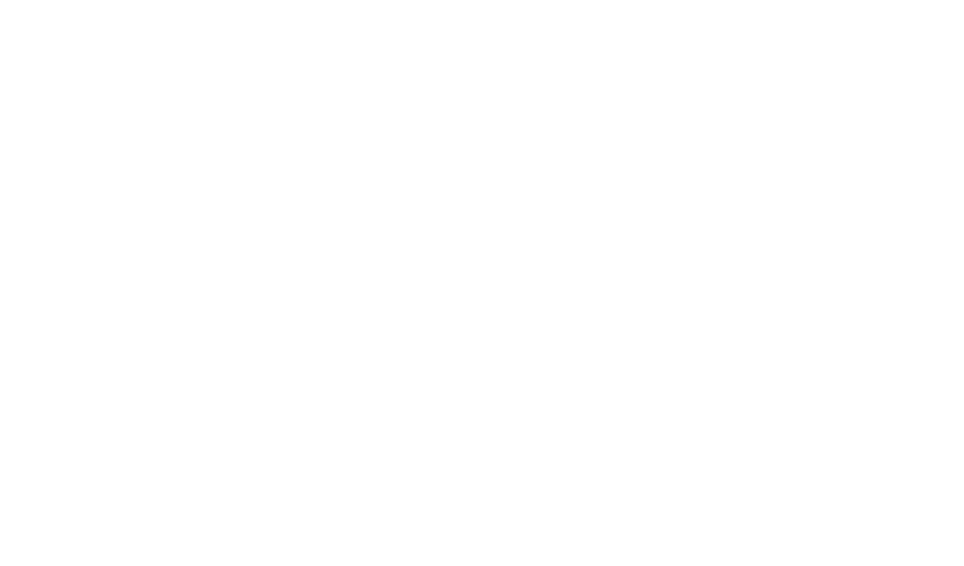
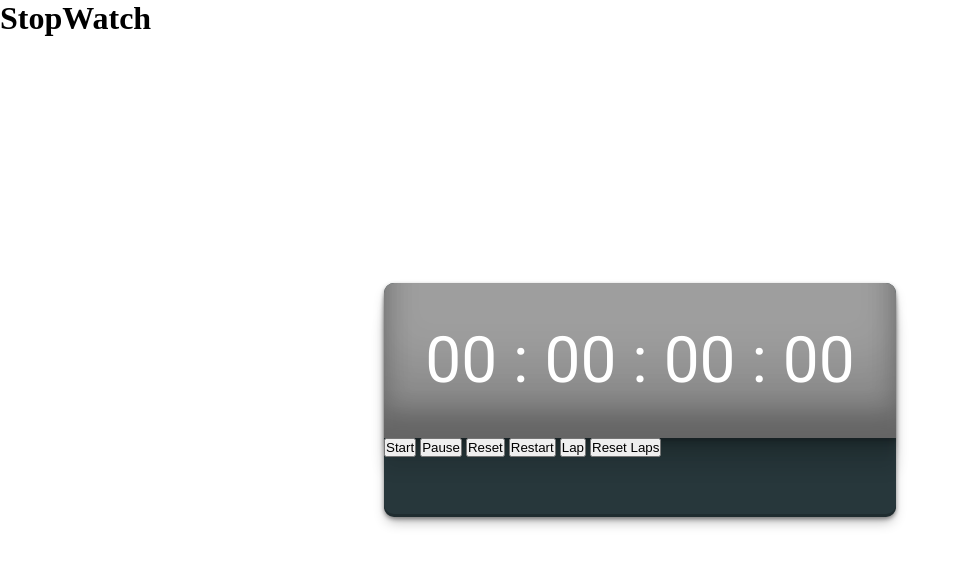
Before and after one commit to MUsmanAamir/PRODIGY_WD_02, a plain HTML site: page index.html in a window 1280 px wide. Shown: the whole page, without its empty margins (0-964 px from the left). Drawn offline with Linux system fonts and the light colour scheme.

Commit message:
html done

```diff
--- a/app.js
+++ b/app.js
@@ -0,0 +1,85 @@
+var ms = 0, s = 0, m = 0, h = 0
+var timer;
+
+var display = document.querySelector(".timer-Display")
+var laps = document.querySelector(".laps")
+
+
+function start(){
+    if(!timer){
+        timer = setInterval(run, 10)
+    }
+}
+
+function run(){
+    display.innerHTML = getTimer()
+    ms++
+    if(ms == 100){
+        ms = 0
+        s++
+    }
+    if(s == 60){
+        s = 0
+        m++
+    }
+    if(m == 60){
+        m = 0
+        h++
+    }
+
+    if(h == 13){
+        h = 1
+    }
+}
+
+function getTimer(){
+    return (h<10 ? "0" + h: h) + " : " + (m<10 ? "0" + m : m) + " : " + (s<10 ? "0" + s : s) + " : " + (ms<10 ? "0" + ms : ms);
+}
+
+
+
+function pause(){
+    stopTimer()
+}
+
+function stopTimer(){
+    clearInterval(timer)
+    timer = false
+}
+
+
+
+
+function reset(){
+    stopTimer()
+    ms = 0
+    s = 0
+    m = 0
+    h = 0
+    display.innerHTML = getTimer()
+}
+
+
+
+
+function restart(){
+    if(timer){
+        reset()
+        start()
+    }
+
+}
+
+
+// lap = taking screenshot of current time...
+function lap() {
+    if(timer) {
+        var Li = document.createElement("li")
+        Li.innerHTML = getTimer()
+        laps.appendChild(Li)
+    }
+}
+
+function resetLap(){
+    laps.innerHTML = ""
+}
--- a/index.html
+++ b/index.html
@@ -3,9 +3,29 @@
 <head>
     <meta charset="UTF-8">
     <meta name="viewport" content="width=device-width, initial-scale=1.0">
-    <title>Document</title>
+    <link href="https://fonts.googleapis.com/css2?family=Poppins:ital,wght@0,100;0,200;0,300;0,400;0,500;0,600;0,700;0,800;0,900;1,100;1,200;1,300;1,400;1,500;1,600;1,700;1,800;1,900&display=swap" rel="stylesheet">
+    <title>StopWatch using JS</title>
+    <link rel="stylesheet" href="style.css">
+    <h1>StopWatch</h1>
 </head>
 <body>
 
+    <link href="https://fonts.googleapis.com/css2?family=Roboto:wght@100;300;400;500&display=swap" rel="stylesheet">
+    <div class="container">
+        <div class="timer-Display">
+            00 : 00 : 00 : 00
+        </div>
+        <ul class="laps"></ul>
+          <div class="buttons">
+            <button id="startTimer" onclick="start()">Start</button>
+            <button id="pauseTimer" onclick="pause()">Pause</button>
+            <button id="resetTime" onclick="reset()">Reset</button>
+            <button id="restartTimer" onclick="restart()">Restart</button>
+            <button id="lap" onclick="lap()">Lap</button>
+            <button id="resetLap" onclick="resetLap()">Reset Laps</button>
+        </div>
+
+    </div>
+    <script src="/app.js"></script>
 </body>
 </html>
--- a/style.css
+++ b/style.css
@@ -0,0 +1,42 @@
+*{
+    margin: 0;
+    padding: 0;
+    box-sizing: border-box;
+}
+
+.container{
+    background-color: #27373b;
+    width: 40%;
+    min-width: 500px;
+    position: absolute;
+    top: 50%;
+    left: 50%;
+    transform: translate(-50%, -50%);
+    padding-top: 0;
+    padding-bottom: 60px;
+    border-radius: 10px;
+    box-shadow: rgba(0, 0, 0, 0.4) 0px 2px 4px,
+                rgba(0, 0, 0, 0.3) 0px 7px 13px -3px,
+                rgba(0, 0, 0, 0.2) 0px -3px 0px inset;
+}
+
+.timer-Display{
+    width: 100%;
+    background: #9e9e9e;
+    padding: 40px 0;
+    font-family: "Roboto", sans-serif;
+    color: #ffffff;
+    display: flex;
+    justify-content: center;
+    align-items: center;
+    font-size: 4rem;
+    border-radius: 10px 10px 0 0;
+    box-shadow: rgba(0, 0, 0, 0.17) 0px -23px 25px 0px inset,
+                rgba(0, 0, 0, 0.15) 0px -36px 30px 0px inset,
+                rgba(0, 0, 0, 0.1) 0px -79px 40px 0px inset,
+                rgba(0, 0, 0, 0.06) 0px 2px 1px,
+                rgba(0, 0, 0, 0.09) 0px 4px 2px,
+                rgba(0, 0, 0, 0.09) 0px 8px 4px,
+                rgba(0, 0, 0, 0.09) 0px 16px 8px,
+                rgba(0, 0, 0, 0.09) 0px 32px 16px;
+}
```
